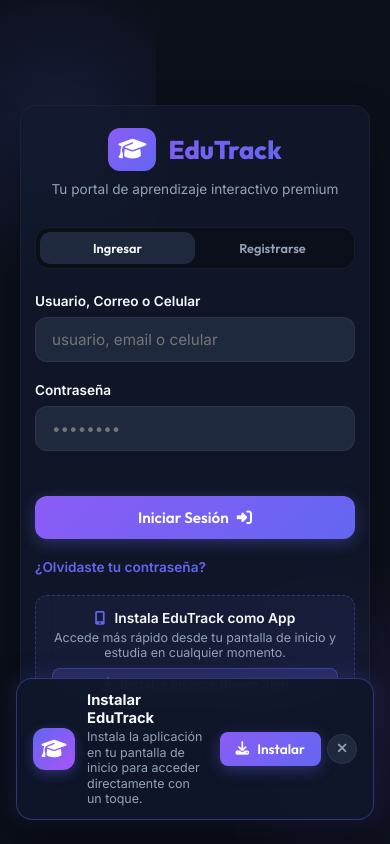
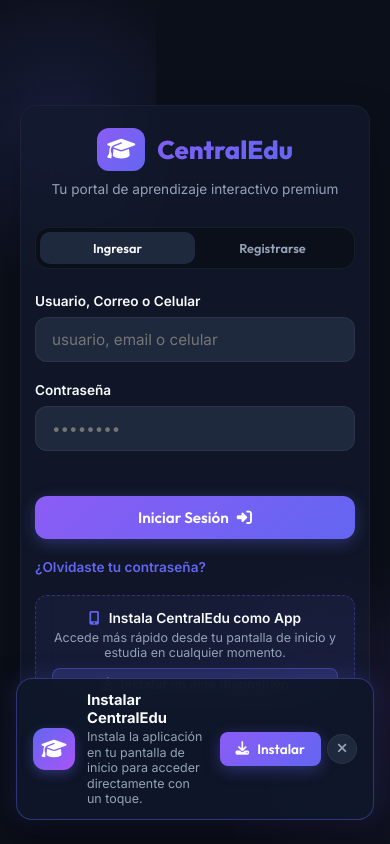
Before and after one commit to Raul-torres777/edutrack-app, a website: page index.html in a window 390 px wide. Drawn offline with nearby package versions, Linux system fonts and the light colour scheme; no server answers; a web font is replaced by a local one.

Commit message:
feat: renombrar app e icono a CentralEdu

```diff
--- a/index.html
+++ b/index.html
@@ -3,7 +3,7 @@
 <head>
   <meta charset="UTF-8">
   <meta name="viewport" content="width=device-width, initial-scale=1.0">
-  <title>EduTrack LMS - Plataforma de Cursos Premium</title>
+  <title>CentralEdu LMS - Plataforma de Cursos Premium</title>
   <!-- Font Awesome Icons -->
   <link rel="stylesheet" href="https://cdnjs.cloudflare.com/ajax/libs/font-awesome/6.4.0/css/all.min.css">
   <!-- Supabase JS Client UMD -->
@@ -14,7 +14,7 @@
   <meta name="mobile-web-app-capable" content="yes">
   <meta name="apple-mobile-web-app-capable" content="yes">
   <meta name="apple-mobile-web-app-status-bar-style" content="black-translucent">
-  <meta name="apple-mobile-web-app-title" content="EduTrack">
+  <meta name="apple-mobile-web-app-title" content="CentralEdu">
   <link rel="icon" type="image/png" href="icon-192.png?v=2">
   <link rel="apple-touch-icon" href="icon-192.png?v=2">
 
@@ -24,8 +24,8 @@
 <body>
   <!-- Splash Screen de Inicio -->
   <div id="app-splash-screen" class="app-splash-screen" style="position:fixed;inset:0;z-index:99999;background:#000000;display:flex;flex-direction:column;align-items:center;justify-content:center;gap:14px;transition:opacity 0.45s ease,visibility 0.45s ease;">
-    <img src="icon-512.png?v=2" alt="EduTrack" class="splash-logo" style="width:150px;height:150px;object-fit:contain;">
-    <span class="splash-subtitle" style="color:#ffffff;font-family:system-ui,-apple-system,sans-serif;font-size:1.15rem;font-weight:600;letter-spacing:0.12em;text-transform:uppercase;opacity:0.9;">EduTrack</span>
+    <img src="icon-512.png?v=2" alt="CentralEdu" class="splash-logo" style="width:150px;height:150px;object-fit:contain;">
+    <span class="splash-subtitle" style="color:#ffffff;font-family:system-ui,-apple-system,sans-serif;font-size:1.15rem;font-weight:600;letter-spacing:0.12em;text-transform:uppercase;opacity:0.9;">CentralEdu</span>
   </div>
   <script>
     (function () {
@@ -53,7 +53,7 @@
     <header class="header-nav">
       <div class="logo-area" id="logo-btn">
         <i class="fas fa-graduation-cap"></i>
-        <span>EduTrack</span>
+        <span>CentralEdu</span>
       </div>
 
       <!-- Role Toggle Tabs -->
@@ -72,7 +72,7 @@
       <!-- Header Right Actions -->
       <div class="header-actions">
         <!-- Botón PWA en Header -->
-        <button class="btn-install-header" id="btn-install-pwa" title="Instalar EduTrack en tu dispositivo">
+        <button class="btn-install-header" id="btn-install-pwa" title="Instalar CentralEdu en tu dispositivo">
           <i class="fas fa-download"></i> <span>Instalar App</span>
         </button>
         <button class="btn-icon" id="theme-toggle" title="Cambiar Tema">
@@ -425,7 +425,7 @@
             <div class="certificate-layout" id="certificate-print-area">
               <div class="cert-header">
                 <div class="cert-logo">
-                  <i class="fas fa-graduation-cap"></i> EduTrack
+                  <i class="fas fa-graduation-cap"></i> CentralEdu
                 </div>
                 <div class="cert-title">Certificado de Finalización</div>
               </div>
@@ -965,7 +965,7 @@
         <div class="auth-header">
           <div class="auth-logo">
             <i class="fas fa-graduation-cap"></i>
-            <span>EduTrack</span>
+            <span>CentralEdu</span>
           </div>
           <p class="auth-subtitle">Tu portal de aprendizaje interactivo premium</p>
         </div>
@@ -1090,7 +1090,7 @@
         <!-- Tarjeta Promocional de Instalación PWA en Login -->
         <div class="auth-install-promo" id="auth-install-promo">
           <div style="font-size: 0.86rem; color: var(--text-primary); font-weight: 600;">
-            <i class="fas fa-mobile-alt" style="color: var(--accent-color); margin-right: 6px;"></i> Instala EduTrack como App
+            <i class="fas fa-mobile-alt" style="color: var(--accent-color); margin-right: 6px;"></i> Instala CentralEdu como App
           </div>
           <p style="font-size: 0.78rem; color: var(--text-secondary); margin: 4px 0 0 0;">
             Accede más rápido desde tu pantalla de inicio y estudia en cualquier momento.
@@ -1223,7 +1223,7 @@
         <i class="fas fa-graduation-cap"></i>
       </div>
       <div class="pwa-banner-info">
-        <strong>Instalar EduTrack</strong>
+        <strong>Instalar CentralEdu</strong>
         <p>Instala la aplicación en tu pantalla de inicio para acceder directamente con un toque.</p>
       </div>
       <div class="pwa-banner-btns">
@@ -1248,7 +1248,7 @@
       </div>
       <div class="modal-body" style="text-align: left; padding: 20px;">
         <p style="color: var(--text-secondary); font-size: 0.88rem; margin-bottom: 16px; line-height: 1.45;">
-          Safari en iOS permite instalar <strong>EduTrack</strong> como una aplicación nativa en 3 sencillos pasos:
+          Safari en iOS permite instalar <strong>CentralEdu</strong> como una aplicación nativa en 3 sencillos pasos:
         </p>
         <ol style="padding-left: 20px; line-height: 2; color: var(--text-primary); font-size: 0.9rem; margin-bottom: 18px;">
           <li>Toca el botón <strong>Compartir</strong> <i class="fas fa-share-square" style="color: #007aff; margin: 0 4px;"></i> (en la barra inferior de Safari).</li>
@@ -1257,7 +1257,7 @@
         </ol>
         <div style="text-align: center; padding: 10px; background: rgba(99, 102, 241, 0.08); border-radius: 12px; border: 1px solid rgba(99, 102, 241, 0.2);">
           <i class="fas fa-check-circle" style="color: #34d399; margin-right: 6px;"></i>
-          <span style="font-size: 0.82rem; color: var(--text-secondary);">¡Listo! Aparecerá el icono de EduTrack en tu pantalla.</span>
+          <span style="font-size: 0.82rem; color: var(--text-secondary);">¡Listo! Aparecerá el icono de CentralEdu en tu pantalla.</span>
         </div>
       </div>
       <div class="modal-footer" style="justify-content: center;">
@@ -1271,13 +1271,13 @@
     <div class="modal-box" style="max-width: 440px;">
       <div class="modal-header">
         <h3 style="display: flex; align-items: center; gap: 8px;">
-          <i class="fas fa-laptop" style="color: var(--accent-color);"></i> Instalar EduTrack en tu Dispositivo
+          <i class="fas fa-laptop" style="color: var(--accent-color);"></i> Instalar CentralEdu en tu Dispositivo
         </h3>
         <button class="btn-icon modal-close-btn"><i class="fas fa-times"></i></button>
       </div>
       <div class="modal-body" style="padding: 20px;">
         <p style="color: var(--text-secondary); font-size: 0.88rem; margin-bottom: 16px; line-height: 1.45;">
-          Puedes instalar <strong>EduTrack</strong> para abrirlo en su propia ventana rápida sin barras de navegación:
+          Puedes instalar <strong>CentralEdu</strong> para abrirlo en su propia ventana rápida sin barras de navegación:
         </p>
         <div style="background: rgba(255, 255, 255, 0.03); border: 1px solid var(--border-color); border-radius: 10px; padding: 14px; margin-bottom: 12px;">
           <strong style="color: var(--text-primary); font-size: 0.9rem; display: block; margin-bottom: 4px;">
--- a/sw.js
+++ b/sw.js
@@ -1,4 +1,4 @@
-const CACHE_NAME = 'edutrack-pwa-v7';
+const CACHE_NAME = 'edutrack-pwa-v8';
 const NETWORK_TIMEOUT_MS = 4000;
 const ASSETS = [
   './',
```
Also changed, not shown: manifest.json.
